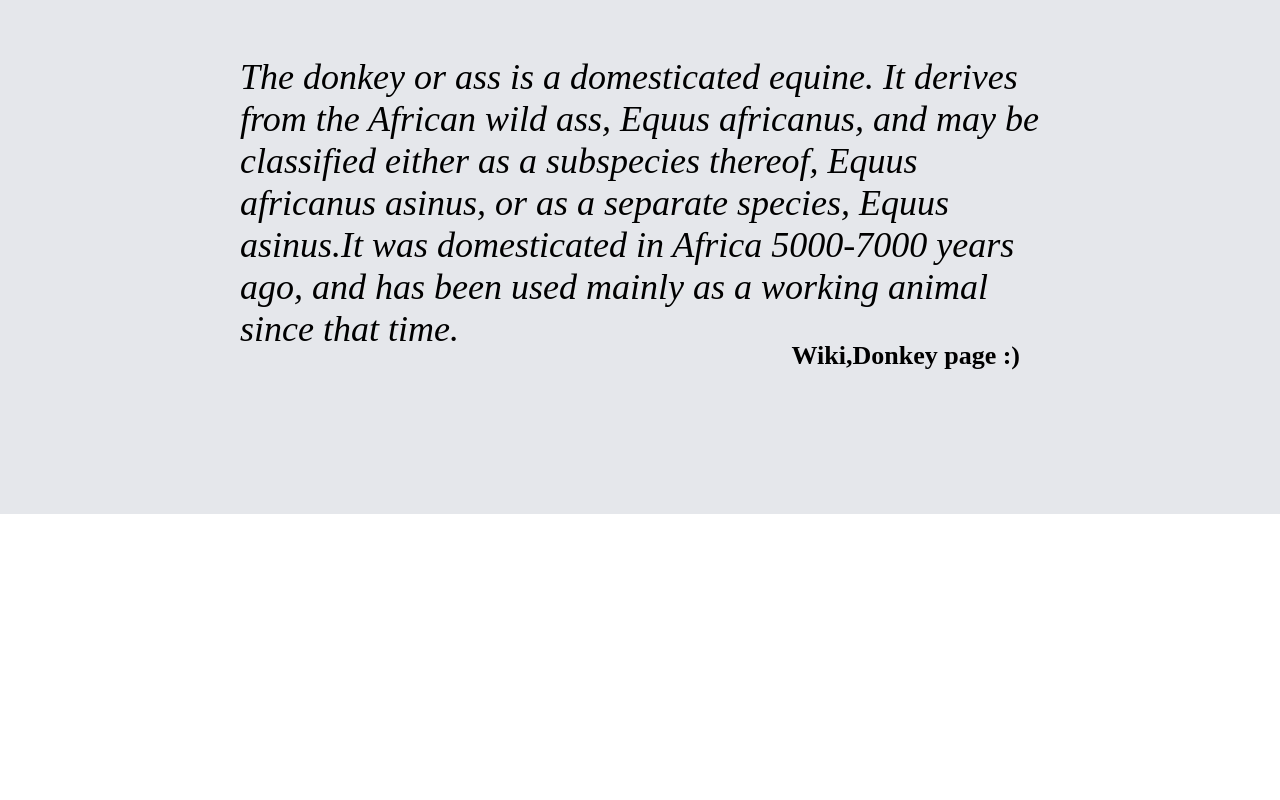
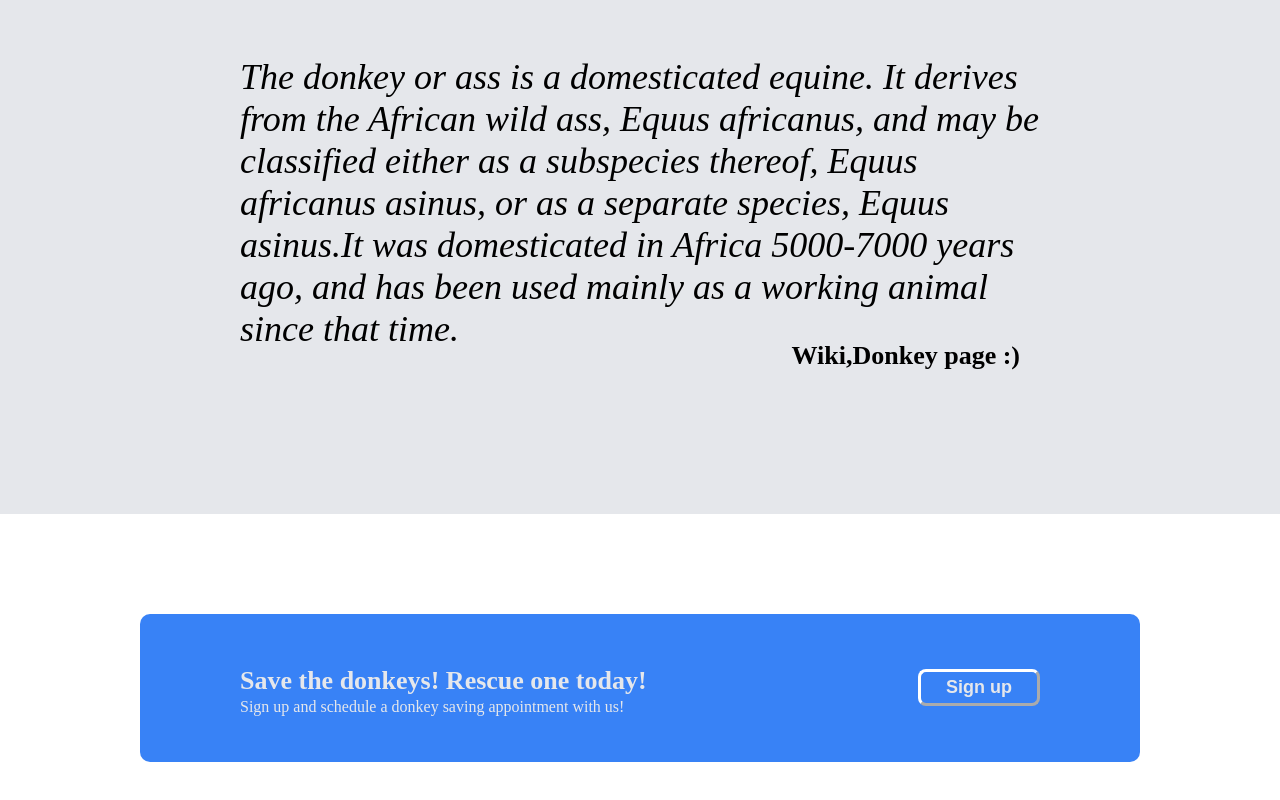
Before and after one commit to Coding4Meaning/Landing_Page_Odin, a plain HTML site: page index.html in a window 1280 px wide. Shown: the part 1029-1829 px from the top of the page. Before the commit the page ends 1543 px from the top, so only its background shows below. Drawn offline with Linux system fonts and the light colour scheme.

Commit message:
feat(): Add Call to Action section

```diff
--- a/index.html
+++ b/index.html
@@ -47,6 +47,15 @@
         <div><h5>Wiki,Donkey page :&#41; </h5></div>
         </div>
     </div>
+    <div class="call-to-action-container">
+        <div class="call-to-action">
+            <div class="call-text">
+                <h2>Save the donkeys! Rescue one today!</h2>
+                <p>Sign up and schedule a donkey saving appointment with us!</p>
+            </div>
+            <div><button>Sign up</button></div>
+        </div>
+    </div>
 
 </body>
 </html>
--- a/style.css
+++ b/style.css
@@ -111,3 +111,42 @@ h5 {
    margin-top: -45px;
    margin-right: 20px;
 }
+
+.call-to-action-container {
+    display: flex;
+    justify-content: center;
+    align-items: center;
+    margin: 100px 0
+
+}
+.call-to-action {
+    background-color: #3882F6;
+    width:800px;
+    display: flex;
+    justify-content: space-between;
+    align-items: center;
+    padding: 30px 100px;
+    border-radius: 10px;
+}
+.call-text h2 {
+    font-size: 26px;
+    color: #E5E7EB;
+}
+.call-text p {
+    color: #E5E7EB;
+    margin-top: -20px;
+}
+
+.call-to-action button {
+
+    padding: 5px 25px;
+    border-radius: 8px;
+    font-weight: bold;
+    background-color: #3882F6;
+    color:#E5E7EB;
+    border-color: #ffffff;
+    border-width: 3px;
+    font-weight: 900;
+    padding: 5px 25px;
+    font-size: 18px;
+}
```
